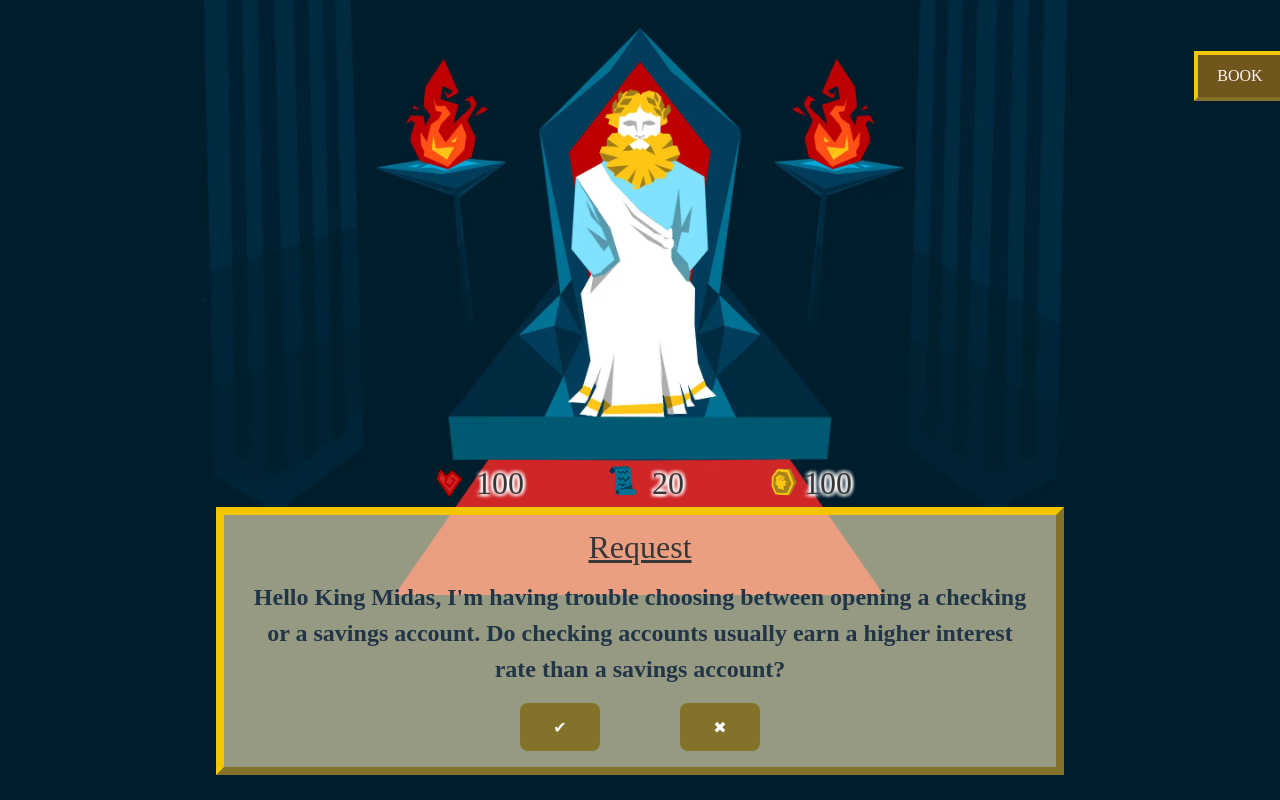
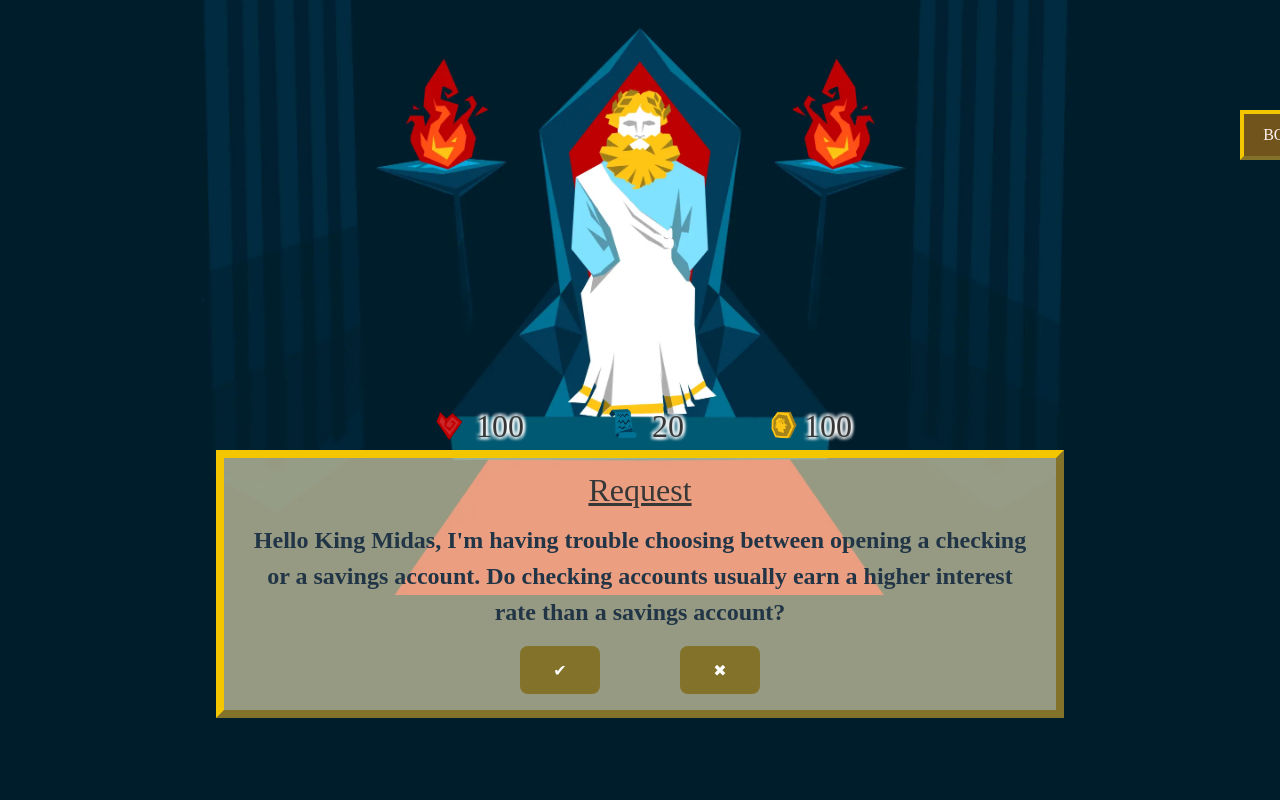
Before and after one commit to sgjohnson455/Hackillinois-2025-Golden-Decisions, a React (Vite) app in the folder my-react-app/: page /maingame in a window 1280 px wide. Built offline with nearby package versions, Linux system fonts and the light colour scheme; a web font is replaced by a local one.

Commit message:
committing more style changes

```diff
--- a/my-react-app/src/assets/updateStats.js
+++ b/my-react-app/src/assets/updateStats.js
@@ -15,11 +15,11 @@ export async function setup() {
     }
 
     // button setup
-        // const acceptButton = document.getElementById('#YES');
-        // acceptButton.addEventListener('click', updateStats(requestID, true));
+    // const acceptButton = document.getElementById('#YES');
+    // acceptButton.addEventListener('click', updateStats(requestID, true));
 
-        // const rejectButton = document.getElementById('#NO');
-        // rejectButton.addEventListener('click', updateStats(requestID, false));
+    // const rejectButton = document.getElementById('#NO');
+    // rejectButton.addEventListener('click', updateStats(requestID, false));
 }
 
 // Function to generate a request based on randomization
@@ -31,7 +31,7 @@ export default async function generateRequest() {
         let requestID = uncompletedRequests[randInd];
         completedRequests.push(requestID);
         uncompletedRequests.splice(randInd, 1);
-// console.log(requestID);
+        // console.log(requestID);
         return requestID;
     }
 }
@@ -75,16 +75,19 @@ async function checkWin() {
         if (gold <= 25) {
             document.body.style.backgroundImage = "url('./src/assets/Images/lose-nomoney.png')";
             document.body.style.backgroundPosition = "center calc(0px)";
+            document.body.style.backgroundSize = "65%";
         }
         else if (happiness <= 25) {
             document.body.style.backgroundImage = "url('./src/assets/Images/lose-badrep.png')";
             document.body.style.backgroundPosition = "center calc(0px)";
+            document.body.style.backgroundSize = "65%";
         }
 
         // win
         else {
             document.body.style.backgroundImage = "url('./src/assets/Images/win.png')";
             document.body.style.backgroundPosition = "center calc(0px)";
+            document.body.style.backgroundSize = "65%";
         }
     }
 
@@ -92,10 +95,12 @@ async function checkWin() {
     else if (happiness === 0) {
         document.body.style.backgroundImage = "url('./src/assets/Images/lose-badrep.png')";
         document.body.style.backgroundPosition = "center calc(0px)";
+        document.body.style.backgroundSize = "65%";
     }
 
     else if (gold === 0) { // reached losing stage
         document.body.style.backgroundImage = "url('./src/assets/Images/lose-nomoney.png')";
         document.body.style.backgroundPosition = "center calc(0px)";
+        document.body.style.backgroundSize = "65%";
     }
 }
--- a/my-react-app/src/components/Book.module.css
+++ b/my-react-app/src/components/Book.module.css
@@ -1,11 +1,12 @@
 .button {
+    position: fixed;
     width: 500;
     height: 50px;
     color: rgb(255, 242, 242);
     background-color: #f3960a75;
     border: solid 0.3rem;
     border-color: #f4c600 #837229 #837229 #f4c600;
-    transform: translate(600px, -150px);
+    transform: translate(600px, -100px);
     border-radius: 0px;
 }
 
--- a/my-react-app/src/components/Stats.module.css
+++ b/my-react-app/src/components/Stats.module.css
@@ -6,7 +6,7 @@
     align-items: center;
     height: fit-content;
     gap: 5rem;
-    transform: translateY(12rem);
+    transform: translateY(11rem);
     color: white;
     text-shadow: 2px 2px 3px white, -2px -2px 3px white, 2px -2px 3px white, -2px 2px 3px white;
 }
--- a/my-react-app/src/components/Textbox.module.css
+++ b/my-react-app/src/components/Textbox.module.css
@@ -17,7 +17,7 @@
 } */
 
 .layout {
-    transform: translateY(11rem);
+    transform: translateY(9rem);
     position: relative;
     display: flex;
     flex-direction: column;
@@ -29,17 +29,7 @@
     border-color: #f4c600 #837229 #837229 #f4c600;
     padding: 1rem;
     gap: 0.5rem;
-    /* clip-path: polygon(0 10px,
-        10px 10px,
-        10px 0,
-        calc(100% - 10px) 0,
-        calc(100% - 10px) 10px,
-        100% 10px, 100% calc(100% - 10px),
-        calc(100% - 10px) calc(100% - 10px),
-        calc(100% - 10px) 100%,
-        10px 100%,
-        10px calc(100% - 10px),
-        0 calc(100% - 10px)); */
+    margin: 1rem;
 }
 
 .text {
@@ -59,10 +49,14 @@
     height: 3rem;
     background-color: #837229;
     color: white;
-    -webkit-user-select: none; /* Safari */
-    -moz-user-select: none; /* Firefox */
-    -ms-user-select: none; /* Internet Explorer/Edge */
-    user-select: none; /* Non-prefixed version, currently supported by Chrome, Edge, Opera, and Firefox */
+    -webkit-user-select: none;
+    /* Safari */
+    -moz-user-select: none;
+    /* Firefox */
+    -ms-user-select: none;
+    /* Internet Explorer/Edge */
+    user-select: none;
+    /* Non-prefixed version, currently supported by Chrome, Edge, Opera, and Firefox */
 }
 
 .button:hover {
--- a/my-react-app/src/components/Welcome.jsx
+++ b/my-react-app/src/components/Welcome.jsx
@@ -63,7 +63,7 @@ export default function Welcome() {
                     </p>
                 </motion.div>
 
-                <div style={{position: 'absolute', bottom: '17%', display: 'flex', flexDirection: 'row', gap: '5rem', justifyItems: 'center'}}>
+                <div style={{ position: 'absolute', bottom: '17%', display: 'flex', flexDirection: 'row', gap: '5rem', justifyItems: 'center' }}>
                     <motion.button
                         className={styles.button}
                         initial={{ opacity: 0 }}
--- a/my-react-app/src/components/Welcome.module.css
+++ b/my-react-app/src/components/Welcome.module.css
@@ -11,6 +11,7 @@
     bottom: 17%;
     background-color: #562411;
     color: white;
+    border-radius: 1px;
 }
 
 .rules {
```
Lines whose indentation alone changed are shown as unchanged.
